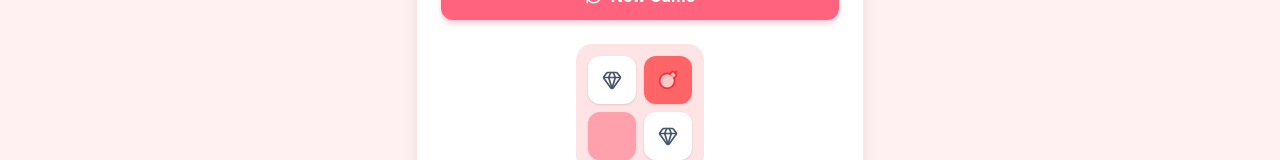
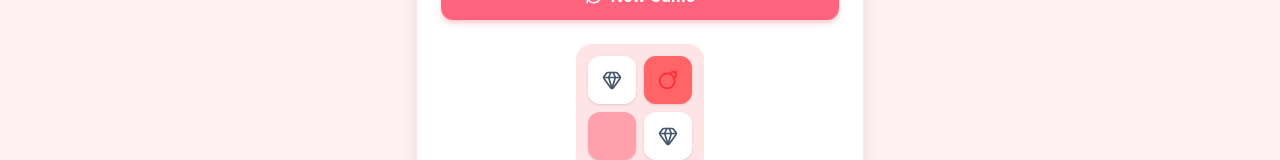
Before and after one commit to 4treess/amie, a React (Vite) app: page /mines in a window 1280 px wide. Shown: the part 272-432 px from the top of the page. Built offline with nearby package versions, Linux system fonts and the light colour scheme.

Commit message:
Make them look better

```diff
--- a/src/Mines.jsx
+++ b/src/Mines.jsx
@@ -236,7 +236,7 @@ const Mines = () => {
                   }`}
                 >
                   {/* Visual content of the cell */}
-                  {cell.visible ? (cell.isMine ? <BombIcon size={20} className={gameStatus === "Victory" ? "text-green-500 fill-green-200" : "text-red-500 fill-red-200"}/> : <SafeIcon size={20} className={gameStatus === "Victory" ? "text-green-500 fill-green-200": gameStatus === "Blown Up" ? "text-red-500 fill-red-200" : "text-black-500"}/>) : '?'}
+                  {cell.visible ? (cell.isMine ? <BombIcon size={20} className={gameStatus === "Victory" ? "text-green-500" : "text-red-500"}/> : <SafeIcon size={20} className={gameStatus === "Victory" ? "text-green-500": gameStatus === "Blown Up" ? "text-red-500" : "text-black-500"}/>) : '?'}
                 </button>
               ))
             )}
```
